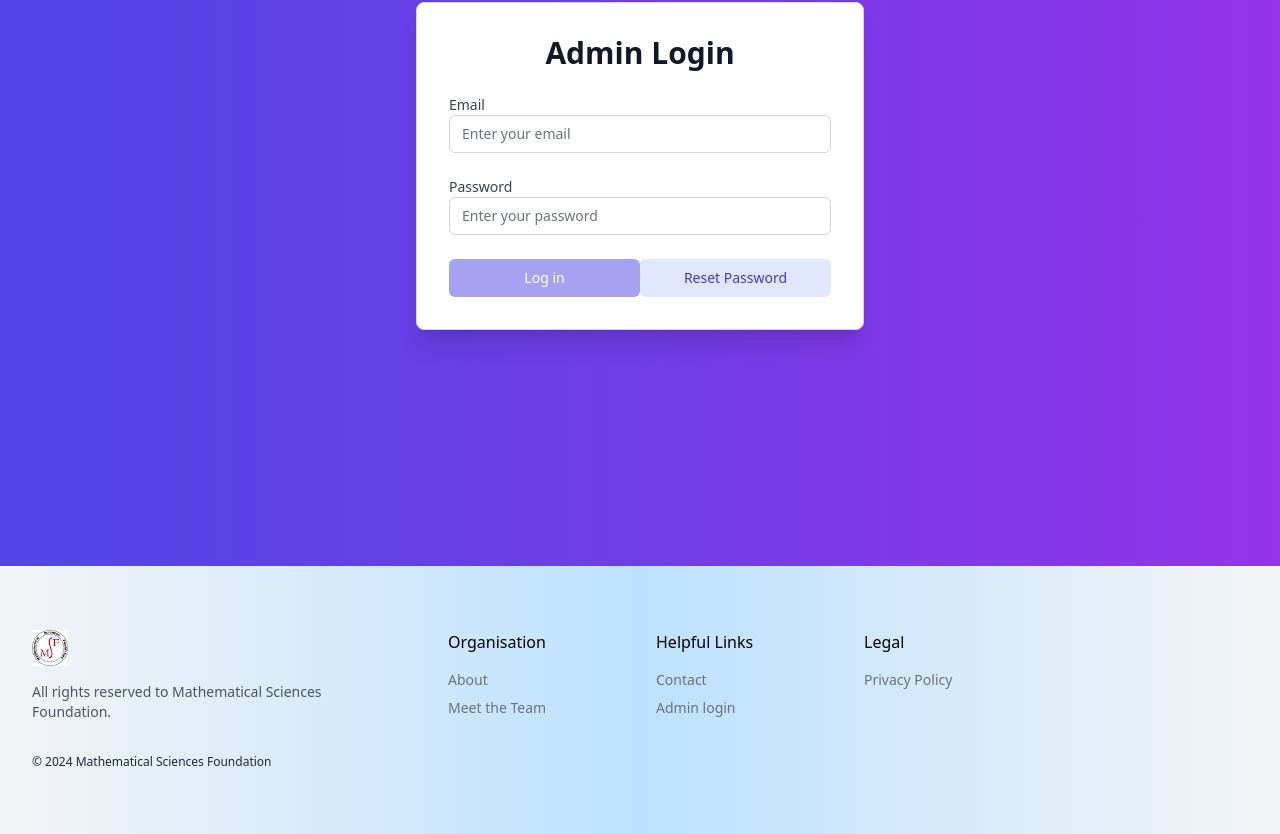
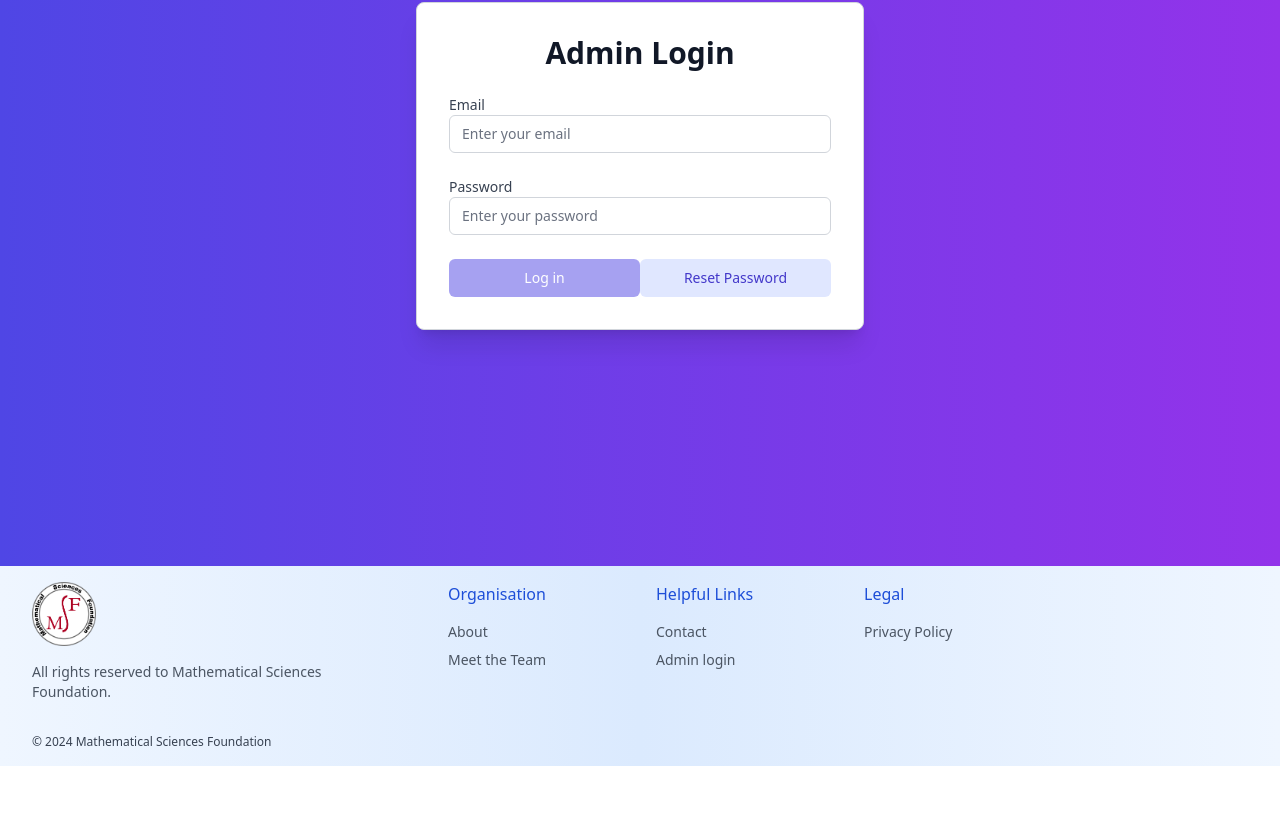
Before and after one commit to adityasingh151/Mathematical-Sciences-Foundation-Website, a React (Vite) app: page /admin/login in a window 1280 px wide. Shown: the part 290-1124 px from the top of the page. After the commit the page ends 1056 px from the top, so only its background shows below. Built offline with nearby package versions, Linux system fonts and the light colour scheme; no server answers; the database is empty.

Commit message:
Almost complete the project.

```diff
--- a/src/components/Carousel.jsx
+++ b/src/components/Carousel.jsx
@@ -45,7 +45,7 @@ const Carousel = () => {
   }
 
   return (
-    <div className="mx-auto py-1">
+    <div className="mx-auto py-1 rounded-md">
       <Swiper
         modules={[Navigation, Pagination, Autoplay]}
         spaceBetween={30}
@@ -58,8 +58,8 @@ const Carousel = () => {
           clickable: true,
         }}
         navigation={true}
-        className="mySwiper"
-        style={{ width: '100%', height: '700px' }} // Height can be adjusted as needed
+        className="mySwiper rounded-md shadow-md"
+        style={{ width: '98%', height: '550px' }} // Height can be adjusted as needed
       >
         {images.map((image, index) => (
           <SwiperSlide key={index}>
--- a/src/components/DashboardCard.jsx
+++ b/src/components/DashboardCard.jsx
@@ -21,13 +21,13 @@ const DashboardCard = () => {
             onClick={() => handleNavigation('/admin/forms/course1')}
             className="card cursor-pointer bg-gradient-to-r from-indigo-500 to-indigo-400 text-white shadow-lg rounded-lg p-6 text-center transition duration-300 ease-in-out hover:bg-indigo-600"
           >
-            Add Course 1
+            Add Students Courses
           </div>
           <div
             onClick={() => handleNavigation('/admin/forms/course2')}
             className="card cursor-pointer bg-gradient-to-r from-pink-500 to-pink-400 text-white shadow-lg rounded-lg p-6 text-center transition duration-300 ease-in-out hover:bg-pink-600"
           >
-            Add Course 2
+            Add Teachers Courses
           </div>
           <div
             onClick={() => handleNavigation('/admin/forms/courses')}
--- a/src/components/Footer.jsx
+++ b/src/components/Footer.jsx
@@ -5,11 +5,11 @@ function Footer() {
   const currentYear = new Date().getFullYear(); // Get the current year dynamically
 
   return (
-    <footer className="bg-gradient-to-r from-gray-100 via-[#bce1ff] to-gray-100">
-      <div className="max-w-screen-xl px-4 py-16 mx-auto sm:px-6 lg:px-8">
+    <footer className="bg-gradient-to-r from-blue-50 via-blue-100 to-blue-50 shadow-md">
+      <div className="max-w-screen-xl px-4 py-4 mx-auto sm:px-6 lg:px-8">
         <div className="grid grid-cols-1 gap-8 lg:grid-cols-3">
           <div>
-            <img src="/msflogo.jpg" className="mr-5 h-6 sm:h-9" alt="MSF logo" />
+            <img src="/msflogo.png" className="mr-5 h-12 sm:h-16" alt="MSF logo" />
             <p className="max-w-xs mt-4 text-sm text-gray-600">
               All rights reserved to Mathematical Sciences Foundation.
             </p>
@@ -17,29 +17,29 @@ function Footer() {
           </div>
           <div className="grid grid-cols-1 gap-8 lg:col-span-2 sm:grid-cols-2 lg:grid-cols-4">
             <div>
-              <p className="font-medium">Organisation</p>
-              <nav className="flex flex-col mt-4 space-y-2 text-sm text-gray-500" aria-label="Organisation navigation">
-                <Link className="hover:opacity-75" to="/about/story">About</Link>
-                <Link className="hover:opacity-75" to="/about/team">Meet the Team</Link>
+              <p className="font-medium text-blue-700">Organisation</p>
+              <nav className="flex flex-col mt-4 space-y-2 text-sm text-gray-600" aria-label="Organisation navigation">
+                <Link className="hover:text-blue-600" to="/about/story">About</Link>
+                <Link className="hover:text-blue-600" to="/about/team">Meet the Team</Link>
               </nav>
             </div>
 
             <div>
-              <p className="font-medium">Helpful Links</p>
-              <nav className="flex flex-col mt-4 space-y-2 text-sm text-gray-500" aria-label="Helpful links navigation">
-                <Link className="hover:opacity-75" to="/contact">Contact</Link>
-                <Link className="hover:opacity-75" to="/admin/login">Admin login</Link>
+              <p className="font-medium text-blue-700">Helpful Links</p>
+              <nav className="flex flex-col mt-4 space-y-2 text-sm text-gray-600" aria-label="Helpful links navigation">
+                <Link className="hover:text-blue-600" to="/contact">Contact</Link>
+                <Link className="hover:text-blue-600" to="/admin/login">Admin login</Link>
               </nav>
             </div>
             <div>
-              <p className="font-medium">Legal</p>
-              <nav className="flex flex-col mt-4 space-y-2 text-sm text-gray-500" aria-label="Legal navigation">
-                <Link className="hover:opacity-75" to="/PrivacyPolicy">Privacy Policy</Link>
+              <p className="font-medium text-blue-700">Legal</p>
+              <nav className="flex flex-col mt-4 space-y-2 text-sm text-gray-600" aria-label="Legal navigation">
+                <Link className="hover:text-blue-600" to="/PrivacyPolicy">Privacy Policy</Link>
               </nav>
             </div>
           </div>
         </div>
-        <p className="mt-8 text-xs text-gray-800">
+        <p className="mt-8 text-xs text-gray-700">
           © {currentYear} Mathematical Sciences Foundation
         </p>
       </div>
--- a/src/components/Home.jsx
+++ b/src/components/Home.jsx
@@ -36,7 +36,6 @@ function Home() {
       <SponsorsSection />
       <WorksSection />
       <ReviewsDisplay/>
-      <ContactArea />
     </>
   );
 }
--- a/src/components/WorkshopPage.jsx
+++ b/src/components/WorkshopPage.jsx
@@ -75,7 +75,7 @@ const WorkshopPage = () => {
       title={workshopData.headerTitle}
       subtitle={workshopData.headerSubtitle}
       buttonText="Register Now"
-      onButtonClick={() => window.location.href = '#registration'}
+      onButtonClick= {() => window.location.href = workshopData.registrationLink || "#noLinkAvailable"}
       />
     }
     {
@@ -115,7 +115,7 @@ const WorkshopPage = () => {
         ]}
         registrationInfo={workshopData.registrationInfo}
         buttonText="Register Now"
-        onButtonClick={() => window.location.href = '#registration'}
+        onButtonClick={() => window.location.href = workshopData.registrationLink || "#noLinkAvailable" }
         />
       }
       {workshopData.address &&
--- a/src/components/coursesPage/CoursesPage.jsx
+++ b/src/components/coursesPage/CoursesPage.jsx
@@ -37,7 +37,7 @@ const coursesForTeachers = [
   {
     title: 'Practicals on Applied Mathematics Using Spreadsheets',
     description: 'Learn practical applications of mathematics using spreadsheets. This course focuses on applying mathematical concepts through practical exercises, enhancing teaching methodologies with hands-on learning.',
-    imgSrc: 'https://cdn1.iconfinder.com/data/icons/education-137/64/Online-Course-Study-512.png',
+    imgSrc: 'https://images.pexels.com/photos/590022/pexels-photo-590022.jpeg?auto=compress&cs=tinysrgb&w=1260&h=750&dpr=2',
     link: 'https://mathscifound.org/online-courses/school-teachers/',
   },
 ];
@@ -67,22 +67,22 @@ const teachingMethods = [
   {
     title: 'Online/Webinar Based',
     description: 'Utilizing modern webinar tools to deliver real-time teaching experiences that are both engaging and educational.',
-    imgSrc: 'https://mathscifound.org/wp-content/uploads/2020/03/language-school-illustration-21.png',
+    imgSrc: 'https://images.pexels.com/photos/1595391/pexels-photo-1595391.jpeg?auto=compress&cs=tinysrgb&w=1260&h=750&dpr=2',
   },
   {
     title: 'Interdisciplinary Approach',
     description: 'Incorporating multiple disciplines to provide a holistic learning experience that encourages critical thinking and creativity.',
-    imgSrc: 'https://cdn2.iconfinder.com/data/icons/education-1-20/128/69-512.png',
+    imgSrc: 'https://images.pexels.com/photos/3017115/pexels-photo-3017115.jpeg?auto=compress&cs=tinysrgb&w=1260&h=750&dpr=2',
   },
   {
     title: 'Hands-on & Project Based Learning',
     description: 'Engaging students in practical projects to apply theoretical knowledge and develop problem-solving skills.',
-    imgSrc: 'https://cdn3.iconfinder.com/data/icons/education-209/64/project-plan-board-learning-school-512.png',
+    imgSrc: 'https://images.pexels.com/photos/3183150/pexels-photo-3183150.jpeg?auto=compress&cs=tinysrgb&w=1260&h=750&dpr=2',
   },
   {
     title: 'Discussion with Peer Group',
     description: 'Facilitating peer discussions to enhance learning through collaboration, exchange of ideas, and feedback.',
-    imgSrc: 'https://cdn2.iconfinder.com/data/icons/communication-456/128/discussion-group-meeting-conference-business-communication-512.png',
+    imgSrc: 'https://images.pexels.com/photos/1325762/pexels-photo-1325762.jpeg?auto=compress&cs=tinysrgb&w=1260&h=750&dpr=2',
   },
 ];
 
@@ -103,7 +103,7 @@ function CoursesPage() {
   return (
     <div className="bg-coolGray-100">
       {/* Header Section */}
-      <div className="bg-[url('https://mathscifound.org/wp-content/uploads/2020/03/language-school-07.png')] bg-cover bg-top-right py-4 px-4 text-white">
+      <div className="bg-[url('https://images.pexels.com/photos/158163/clouds-cloudporn-weather-lookup-158163.jpeg?auto=compress&cs=tinysrgb&w=1260&h=750&dpr=2')] bg-cover bg-top-right py-4 px-4 text-white">
         <div className="max-w-7xl mx-auto flex flex-wrap items-center">
           <div className="w-full md:w-1/2">
             <h1 className="text-6xl font-serif mb-4">Online Hands-on Courses for Teachers and Students</h1>
--- a/src/main.jsx
+++ b/src/main.jsx
@@ -85,6 +85,7 @@ const router = createBrowserRouter([
           { path: 'PrivacyPolicy', element: <PrivacyPolicy /> },
           { path: 'gallery', element: <DisplayContent /> },
           { path: 'latest', element: <Latest /> },
+          { path: '/initiatives' , element: <Initiative2Page/>},
           { path: '/initiatives/startup' , element: <Initiative2Page/>},
           { path: '/initiatives/internetCollege' , element: <Initiative1Page/>},
           { path: '/initiatives/internetCollege/engineeringKitchen' , element: <Initiative3Page/>},
```
Also changed, not shown: src/components/dashBoard/inputForms/WorkshopForm.jsx (+9 -9 lines).
